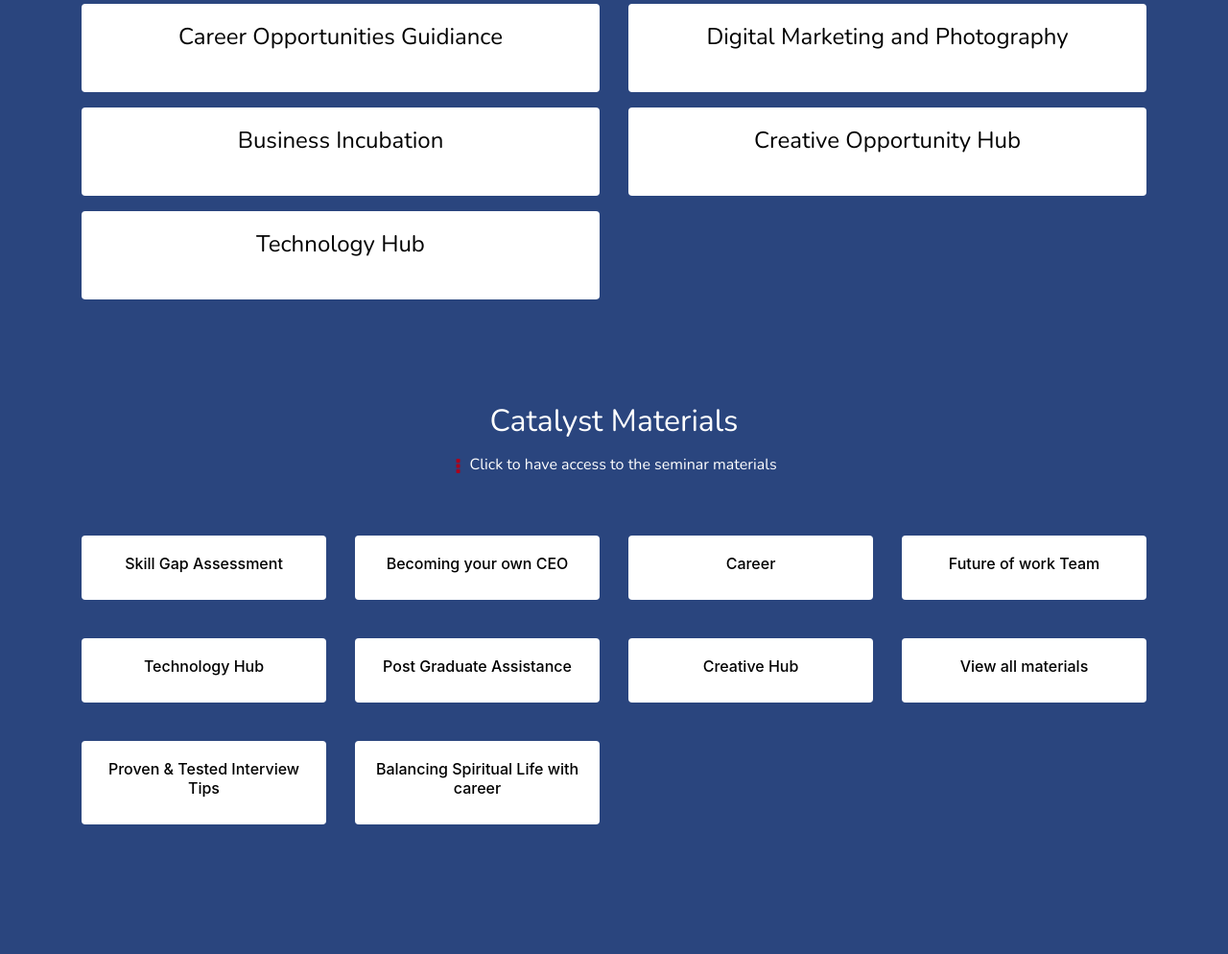
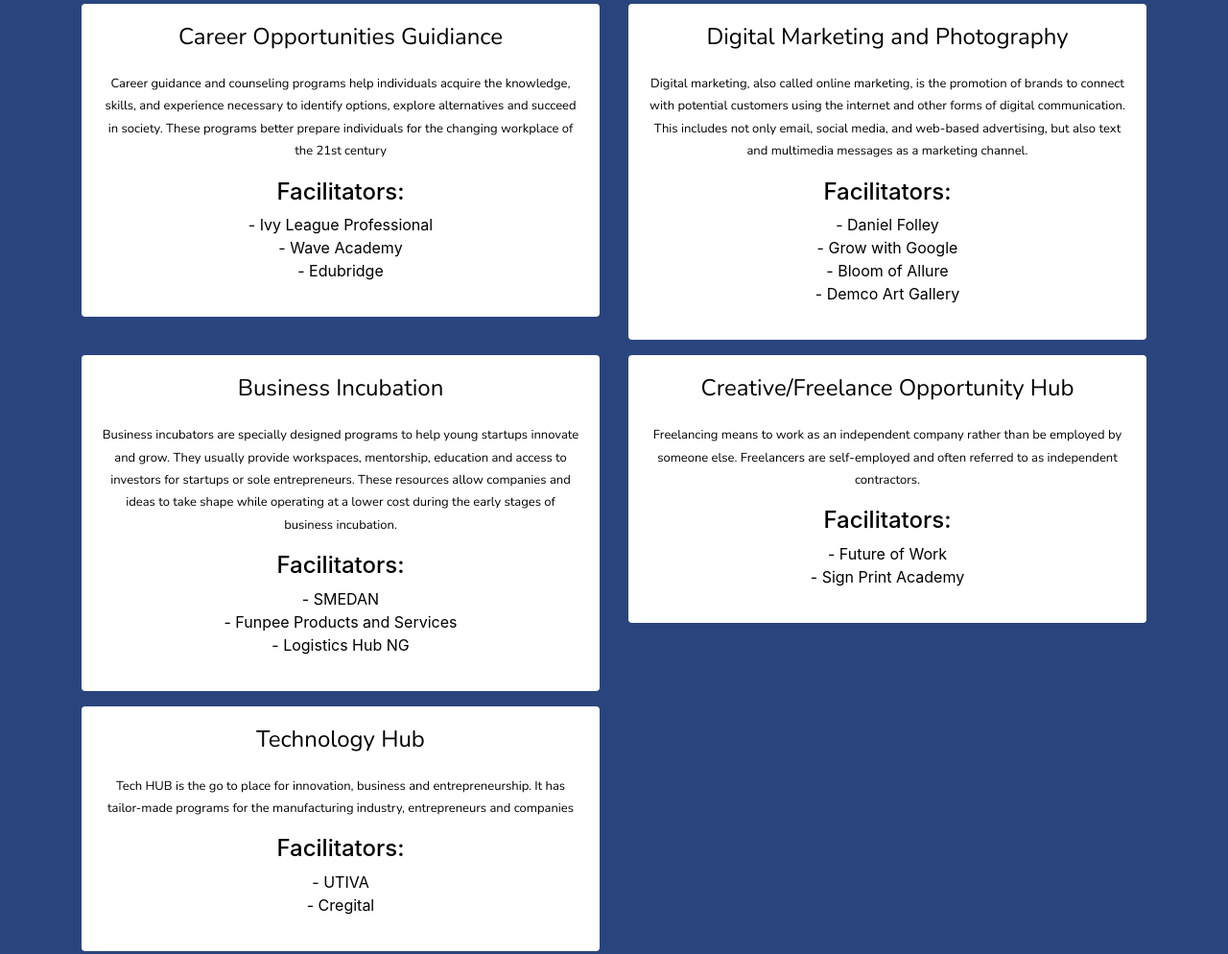
Before and after one commit to eni4sure/thecatalystsummit, a plain HTML site: page index.html in a window 1280 px wide. Shown: the part 2992-3986 px from the top of the page at 96% size. Drawn offline with nearby package versions, Linux system fonts and the light colour scheme; files whose address does not match are found by name.

Commit message:
Master class Facilitators added

```diff
--- a/index.html
+++ b/index.html
@@ -263,31 +263,84 @@
                     <div class="speak-k2">
                         <!-- <img src="assets/img/unamed6.jpg" class="img-responsive" alt=""> -->
                         <h2>Career Opportunities Guidiance</h2>
-
+                        <p>
+                            Career guidance and counseling programs help individuals acquire the knowledge, skills, and
+                            experience necessary to identify options, explore alternatives and succeed in society. These
+                            programs better prepare individuals for the changing workplace of the 21st century
+                        </p>
+                        <p>
+                            <h4>Facilitators:</h4>
+                            - Ivy League Professional
+                            <br /> - Wave Academy
+                            <br /> - Edubridge
+                        </p>
                     </div>
                 </div>
                 <div class="col-md-6 my-2">
                     <div class="speak-k2">
                         <!-- <img src="assets/img/unamed1.jpg" class="img-responsive" alt=""> -->
                         <h2>Digital Marketing and Photography</h2>
+                        <p>
+                            Digital marketing, also called online marketing, is the promotion of brands to connect with
+                            potential customers using the internet and other forms of digital communication. This
+                            includes not only email, social media, and web-based advertising, but also text and
+                            multimedia messages as a marketing channel.
+                        </p>
+                        <p>
+                            <h4>Facilitators:</h4>
+                            - Daniel Folley
+                            <br /> - Grow with Google
+                            <br /> - Bloom of Allure
+                            <br /> - Demco Art Gallery
+                        </p>
                     </div>
                 </div>
                 <div class="col-md-6 my-2">
                     <div class="speak-k2">
                         <!-- <img src="assets/img/unamed3.jpg" class="img-responsive" alt=""> -->
                         <h2>Business Incubation</h2>
+                        <p>
+                            Business incubators are specially designed programs to help young startups innovate and
+                            grow. They usually provide workspaces, mentorship, education and access to investors for
+                            startups or sole entrepreneurs. These resources allow companies and ideas to take shape
+                            while operating at a lower cost during the early stages of business incubation.
+                        </p>
+                        <p>
+                            <h4>Facilitators:</h4>
+                            - SMEDAN
+                            <br /> - Funpee Products and Services
+                            <br /> - Logistics Hub NG
+                        </p>
                     </div>
                 </div>
                 <div class="col-md-6 my-2">
                     <div class="speak-k2">
                         <!-- <img src="assets/img/unamed5.jpg" class="img-responsive" alt=""> -->
-                        <h2>Creative Opportunity Hub </h2>
+                        <h2>Creative/Freelance Opportunity Hub </h2>
+                        <p>
+                            Freelancing means to work as an independent company rather than be employed by someone else.
+                            Freelancers are self-employed and often referred to as independent contractors.
+                        </p>
+                        <p>
+                            <h4>Facilitators:</h4>
+                            - Future of Work
+                            <br /> - Sign Print Academy
+                        </p>
                     </div>
                 </div>
                 <div class="col-md-6 my-2">
                     <div class="speak-k2">
                         <!-- <img src="assets/img/unamed5.jpg" class="img-responsive" alt=""> -->
                         <h2>Technology Hub </h2>
+                        <p>
+                            Tech HUB is the go to place for innovation, business and entrepreneurship. It has
+                            tailor-made programs for the manufacturing industry, entrepreneurs and companies
+                        </p>
+                        <p>
+                            <h4>Facilitators:</h4>
+                            - UTIVA
+                            <br /> - Cregital
+                        </p>
                     </div>
                 </div>
             </div>
```
